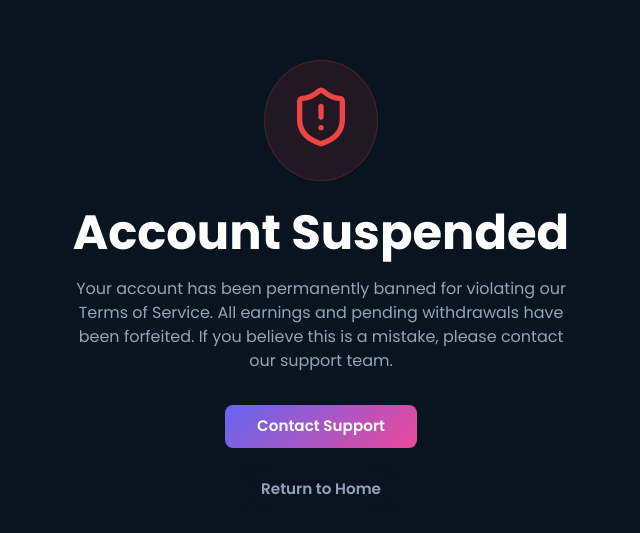
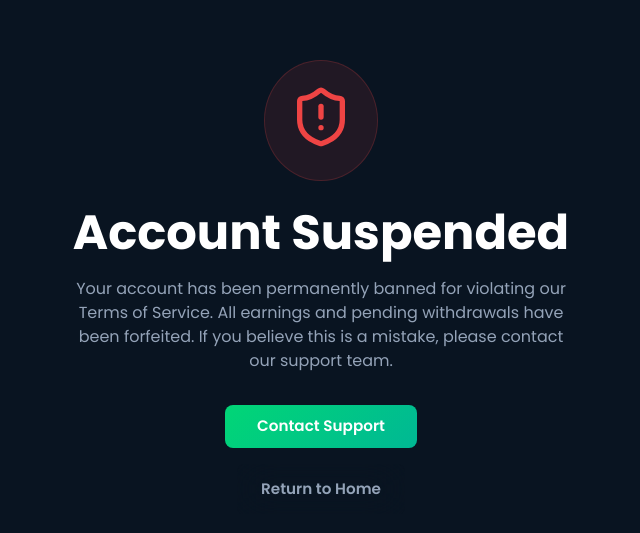
Before and after one commit to soueabhkumar8310-lgtm/Freecoino, a Next.js app: page /banned in a window 1280 px wide. Shown: the part 113-646 px from the top of the page, without its empty margins (319-959 px from the left). Built offline with nearby package versions, Linux system fonts and the light colour scheme; what @mui/material-nextjs would draw is missing.

Commit message:
Change theme colors from purple/pink to green - buttons and accents now green

```diff
--- a/theme/colors.ts
+++ b/theme/colors.ts
@@ -1,7 +1,7 @@
 const colors = {
   // Luminous Prism - Glassmorphic Design System
   primary: "#6366F1", // Indigo
-  secondary: "#EC4899", // Pink
+  secondary: "#01D676", // Green (changed from pink)
   tertiary: "#14B8A6", // Teal
   divider: "rgba(148, 163, 184, 0.2)",
 
@@ -28,7 +28,7 @@ const colors = {
     ternary: "#2b3544", // Surface container high
     drawer: "#16202e",
     hover: "rgba(99, 102, 241, 0.08)",
-    gradient: "linear-gradient(135deg, #6366F1 0%, #EC4899 100%)",
+    gradient: "linear-gradient(135deg, #01D676 0%, #00B894 100%)", // Green gradient instead of purple
     // Glassmorphic surfaces
     glass: "rgba(43, 53, 68, 0.6)", // surface-container-high at 60% opacity
     glassHover: "rgba(43, 53, 68, 0.75)",
```
